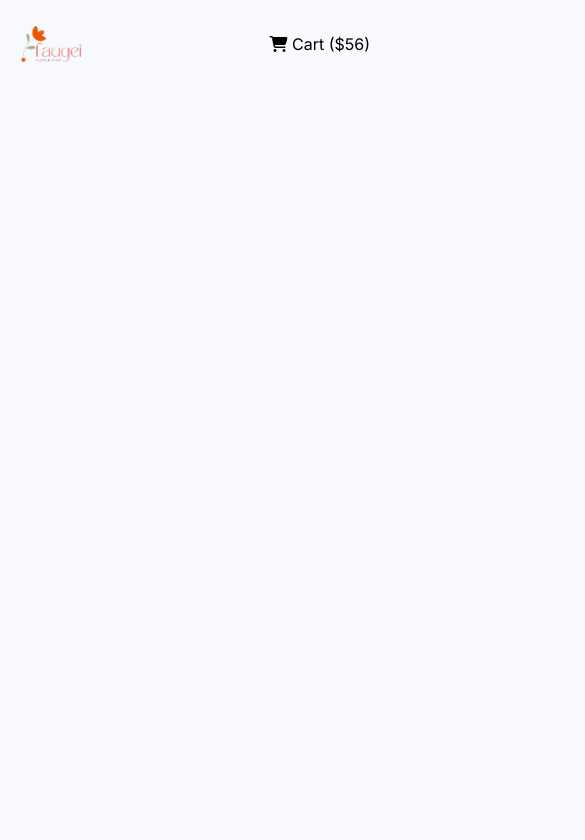
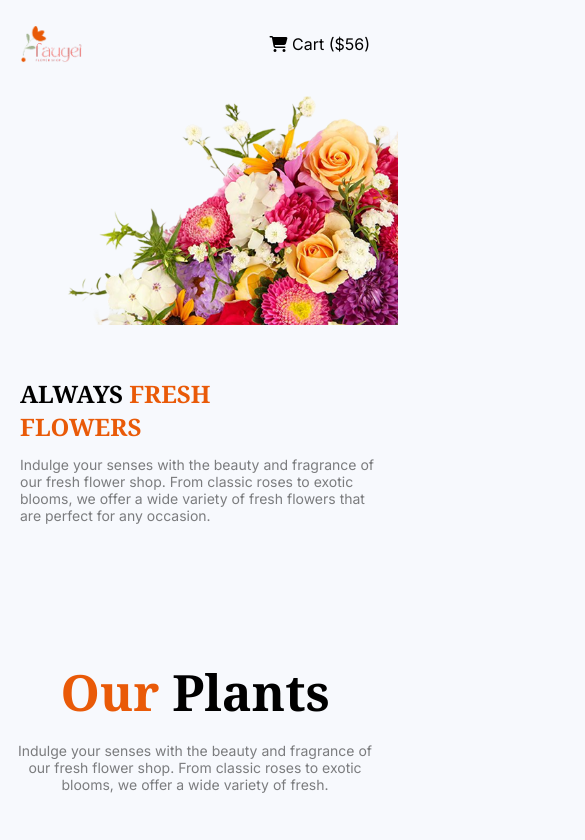
Before and after one commit to zarin-anjum/assignment-02, a plain HTML site: page index.html in a window 390 px wide. Shown: the top 840 px of the page, 585 px wide, since content can reach past the window. Drawn offline with Linux system fonts and the light colour scheme.

Commit message:
made the banner responsive

```diff
--- a/index.html
+++ b/index.html
@@ -18,16 +18,16 @@
                 <li class="nav-item"><a href="" class="nav-link inter-font" id="l3"><i class="fa-solid fa-cart-shopping"></i> Cart ($56)</a></li>
             </ul>
         </nav>
-        <div class="banner hide">
-            <div class="banner-content hide">
-                <h3 class="banner-title">ALWAYS <span class="text-primary">FRESH FLOWERS</span></h3>
+        <div class="banner">
+            <div class="banner-content">
+                <h3 class="banner-title">ALWAYS <span class="text-primary">FRESH <span id="f1">FLOWERS</span></span></h3>
                 <p class="inter-font section-description">Indulge your senses with the beauty and fragrance of our fresh flower shop. From classic roses to exotic blooms, we offer a wide variety of fresh flowers that are perfect for any occasion. </p>
             </div>
-            <img src="assets/hero-flower.png" alt="" class="banner-image hide">
+            <img src="assets/hero-flower.png" alt="" class="banner-image">
         </div>
     </header>
     <main>
-        <section class="flower-shop-container hide">
+        <section class="flower-shop-container">
             <div class="flower-shop">
                 <h3 class="flower-shop-title noto-serif-font"><span class="text-primary">Our</span> Plants</h3>
                 <p class="section-description flower-shop-description">Indulge your senses with the beauty and fragrance of our fresh flower shop. From classic roses to exotic blooms, we offer a wide variety of fresh.</p>
--- a/styles/flowers.css
+++ b/styles/flowers.css
@@ -169,6 +169,7 @@
         align-items: center;
         padding: 10px 12px;
         box-sizing: border-box;
+        margin-bottom: 0;
     }
 
     .nav-links{
@@ -192,6 +193,46 @@
         object-fit: contain;
     }
 
+    .banner{
+        flex-direction: column-reverse;
+        margin-top: 0;
+        padding: 0;
+        width: 100%;
+        box-sizing: border-box;
+    }
+
+    .banner-image{
+        width: 100vw;
+        height: 245px;
+        display: block;
+        margin: 0;
+        padding: 0;
+        box-sizing: border-box;
+    }
+
+    .banner-content{
+        max-width: 100%;
+        text-align: left;
+        margin-top: 28px;
+        margin-left: 12px;
+    }
+
+    #f1{
+        display: block;
+    }
+
+    .banner-title{
+        font-family: "Noto Serif", serif;
+        font-weight: 700;
+        font-size: 1.5rem;
+        margin-bottom: 13px;
+    }
+
+    .section-description{
+        font-size: 0.875rem;
+        margin-top: 0;
+    }
+
     .body {
         overflow-x: hidden;
     }
```
